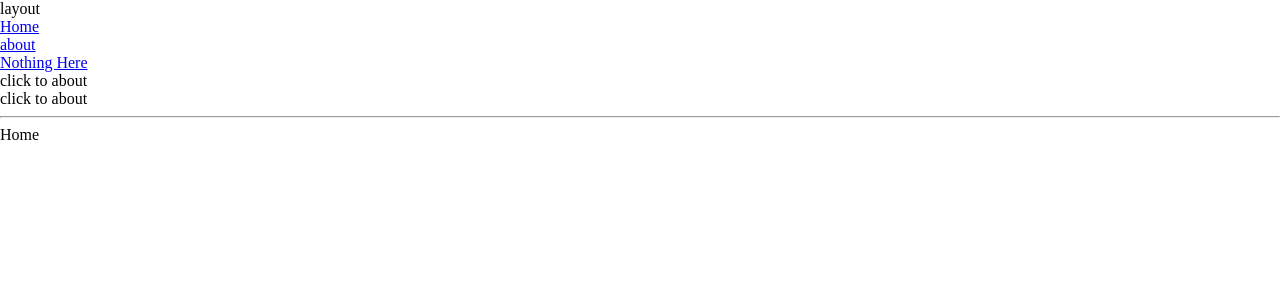
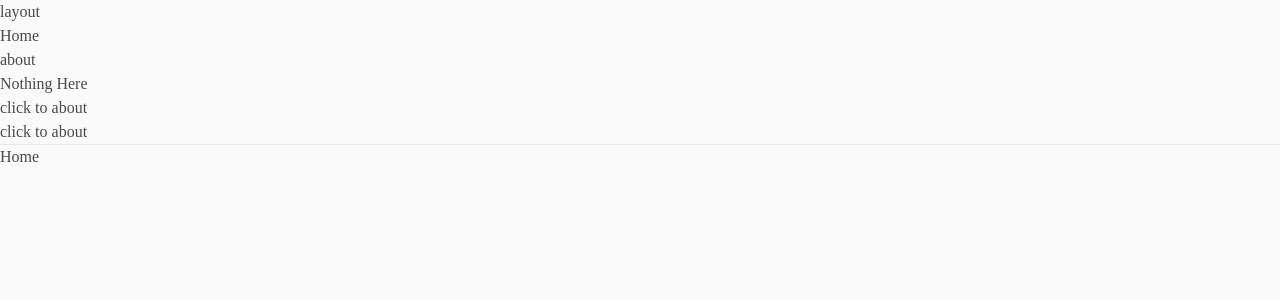
Before and after one commit to naihe138/vouchery, a React (Vite) app: page / in a window 1280 px wide. Shown: the top 300 px of the page. Built offline with nearby package versions, Linux system fonts and the light colour scheme.

Commit message:
feat: add eslint

```diff
--- a/package.json
+++ b/package.json
@@ -25,6 +25,8 @@
     "@types/react": "^17.0.33",
     "@types/react-dom": "^17.0.10",
     "@vitejs/plugin-react": "^1.0.7",
+    "eslint": "^8.13.0",
+    "eslint-define-config": "^1.3.0",
     "framer-motion": "^6.3.0",
     "husky": "^7.0.4",
     "postcss-cssnext": "^3.1.1",
--- a/src/index.css
+++ /dev/null
@@ -1,7 +0,0 @@
-body {
-  margin: 0;
-  font-family: -apple-system, BlinkMacSystemFont, 'Segoe UI', 'Roboto', 'Oxygen', 'Ubuntu', 'Cantarell', 'Fira Sans',
-    'Droid Sans', 'Helvetica Neue', sans-serif;
-  -webkit-font-smoothing: antialiased;
-  -moz-osx-font-smoothing: grayscale;
-}
--- a/src/main.tsx
+++ b/src/main.tsx
@@ -2,17 +2,21 @@ import React from 'react';
 import ReactDOM from 'react-dom';
 import { RecoilRoot } from 'recoil';
 import { BrowserRouter } from 'react-router-dom';
+import { ChakraProvider } from '@chakra-ui/react';
 import AppRouters from './routes';
-import './index.css';
 import '~/styles/reset.scss';
+import theme from './theme/index';
 
+const root = document.getElementById('root');
 ReactDOM.render(
   <React.StrictMode>
     <RecoilRoot>
-      <BrowserRouter>
-        <AppRouters />
-      </BrowserRouter>
+      <ChakraProvider theme={theme}>
+        <BrowserRouter>
+          <AppRouters />
+        </BrowserRouter>
+      </ChakraProvider>
     </RecoilRoot>
   </React.StrictMode>,
-  document.getElementById('root'),
+  root,
 );
--- a/src/routes/index.tsx
+++ b/src/routes/index.tsx
@@ -8,7 +8,7 @@ const About = lazy(() => import('../pages/about/index'));
 const NoMatch = lazy(() => import('../pages/noMatch/index'));
 
 const addPageLoading = (PageComponent: LazyExoticComponent<FC>) => (
-  <Suspense fallback={<>...</>}>
+  <Suspense fallback={<>loading...</>}>
     <PageComponent />
   </Suspense>
 );
--- /dev/null
+++ b/src/theme/index.ts
@@ -0,0 +1,14 @@
+import { extendTheme } from '@chakra-ui/react';
+
+export default extendTheme({
+  styles: {
+    global: {
+      // styles for the `body`
+      body: {
+        bg: '#FAFAFA',
+        color: '#4A4A4A',
+        fontFamily: 'PingFang SC',
+      },
+    },
+  },
+});
```
Also changed, not shown: .eslintrc.js (added), 2 other files (tests, documents, lock files or other folders).
